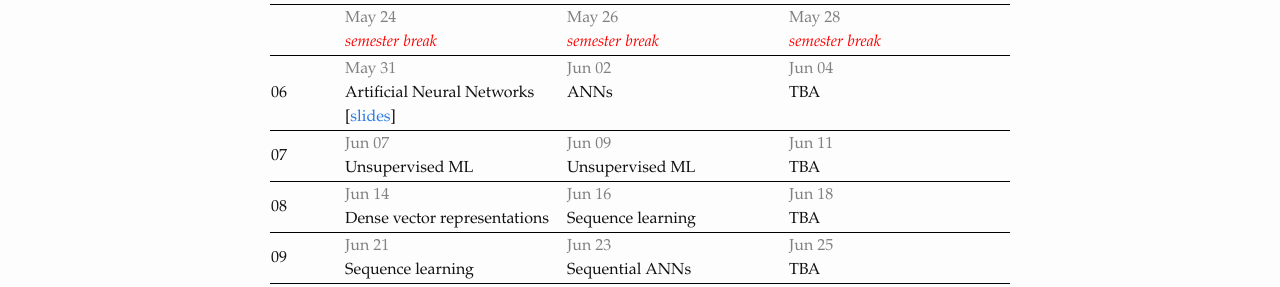
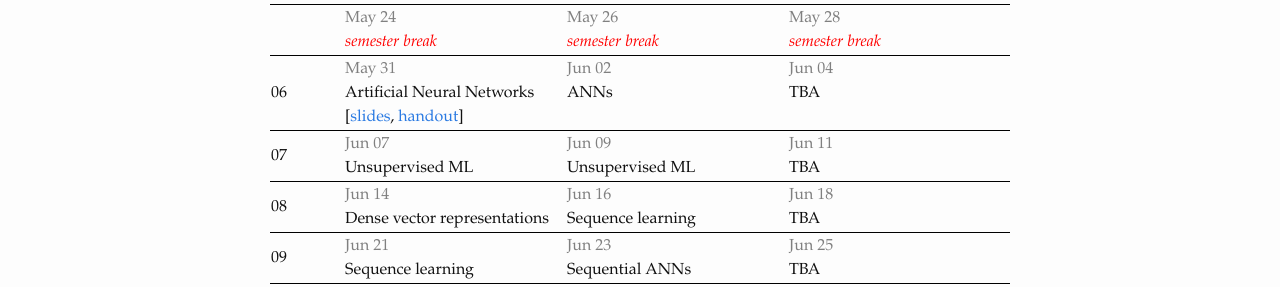
Before and after one commit to snlp2021/snlp2021.github.io, a Jekyll site: the page built from schedule.md, in a window 1280 px wide. Shown: the part 627-914 px from the top of the page. Built offline with Jekyll 4.4.1, drawn with Linux system fonts in a browser that asks for light colours.

Commit message:
Update slides.

```diff
--- a/_data/schedule.yml
+++ b/_data/schedule.yml
@@ -71,6 +71,7 @@
       topic: Artificial Neural Networks
       links:
         slides: slides/nn-intro.pdf
+        handout: slides/nn-intro-handout.pdf
     Jun 02:
       topic: ANNs
     Jun 04:
```
Also changed, not shown: 2 other files.
